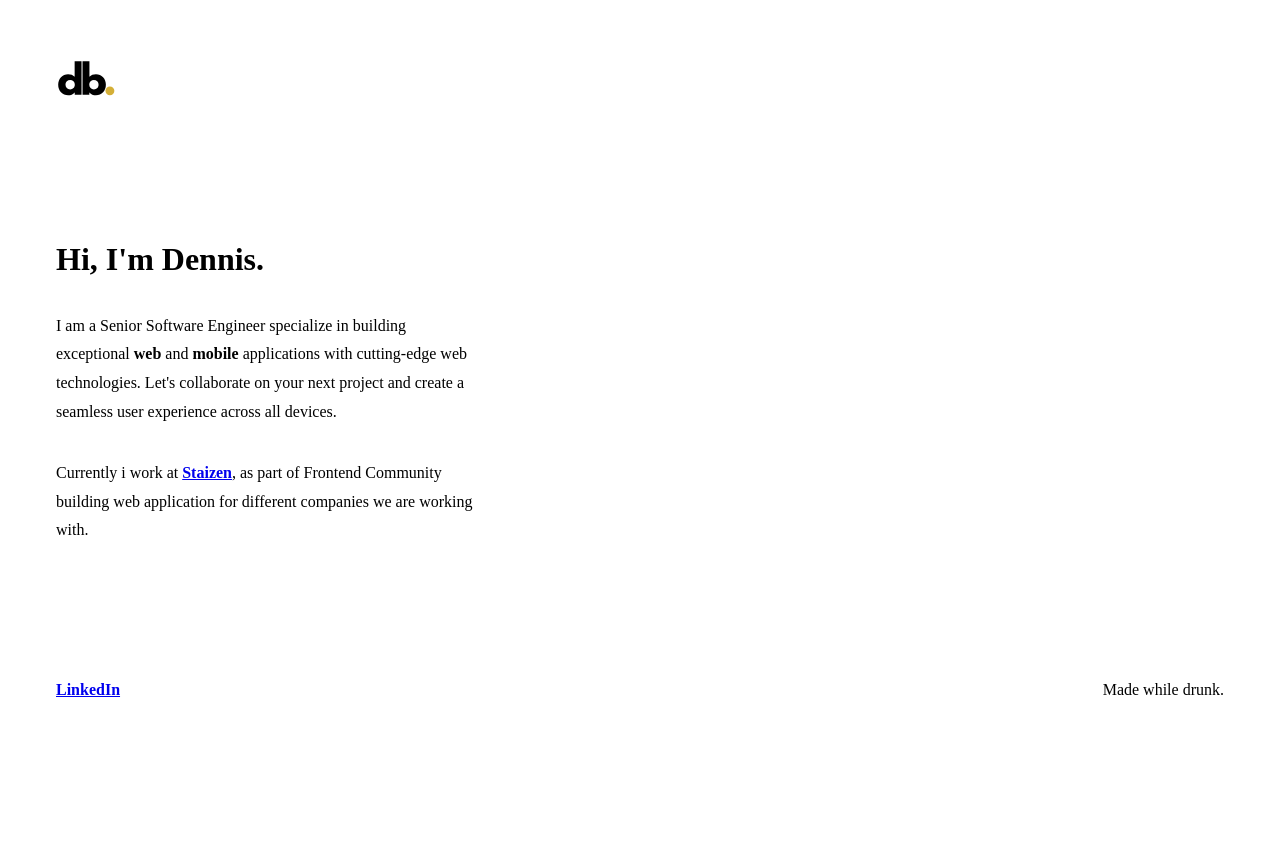
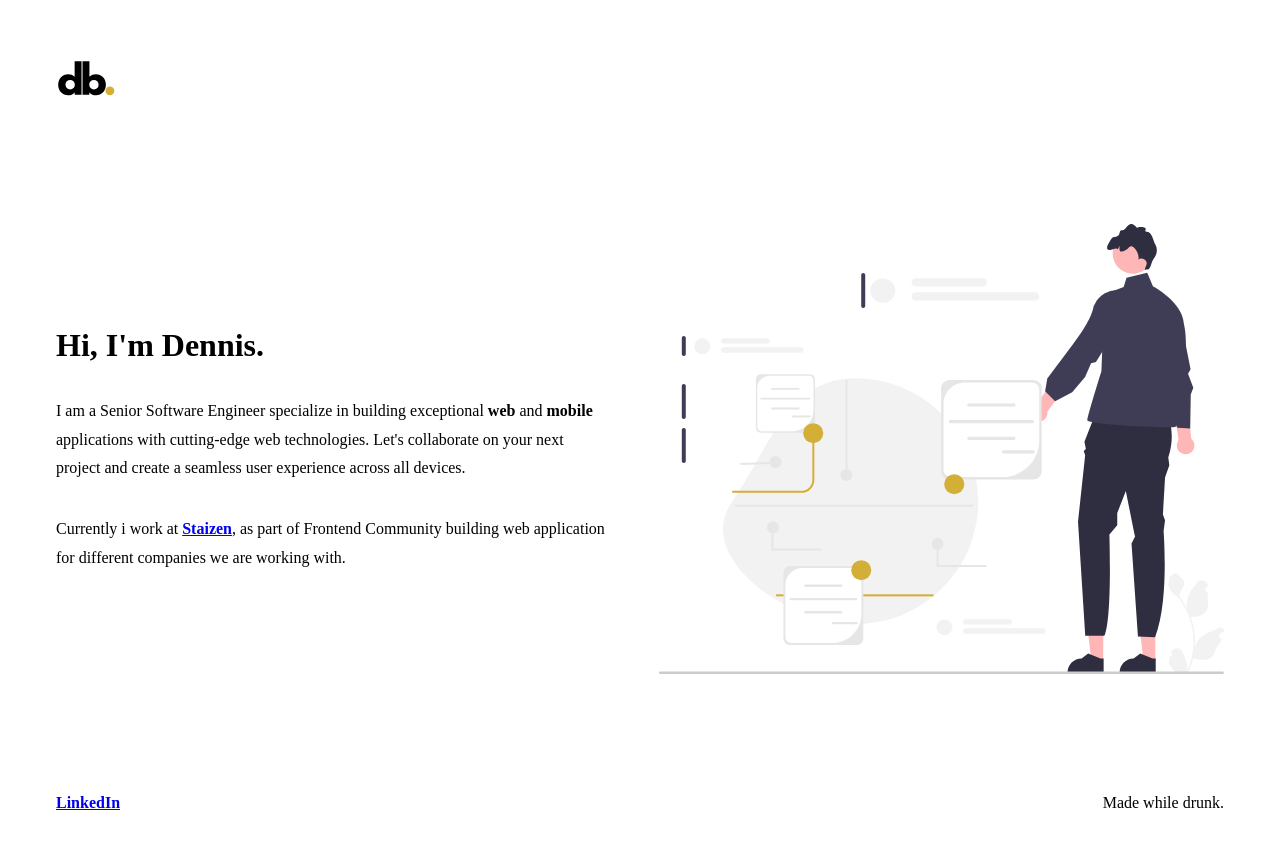
Before and after one commit to d3bn/portfolio-app, a React (Vite) app: page / in a window 1280 px wide. Shown: the top 846 px of the page. Before the commit the page ends 800 px from the top, so only its background shows below. Built offline with nearby package versions, Linux system fonts and the light colour scheme; the HTML template or start-up script is replaced by a standard one.

Commit message:
feat: add banner found from undraw

```diff
--- a/src/pages/home.tsx
+++ b/src/pages/home.tsx
@@ -1,9 +1,11 @@
 /** @jsxImportSource @emotion/react */
 import { css } from "@emotion/react";
 import { Link } from "react-router-dom";
+import BannerImg from "../assets/banner.svg";
 
 function Home() {
   return (
+    <div css={containerCss}>
       <div css={wrapperCss}>
         <h1>Hi, I'm Dennis.</h1>
         <p>
@@ -13,7 +15,8 @@ function Home() {
           and create a seamless user experience across all devices.
         </p>
         <p>
-        Currently i work at <Link
+          Currently i work at{" "}
+          <Link
             target="_blank"
             rel="noopener noreferrer"
             to="https://staizen.com"
@@ -24,17 +27,38 @@ function Home() {
           companies we are working with.
         </p>
       </div>
+      <img
+        src={BannerImg}
+        title="Dennis Basan | Software Developer"
+        css={bannerCss}
+      />
+    </div>
   );
 }
+
+const containerCss = css`
+  display: flex;
+  justify-content: center;
+  align-items: center;
+  gap: 3em;
+
+  > * {
+    flex: 1 1 0px;
+  }
+
+  @media (max-width: 1024px) {
+    flex-direction: column;
+  }
+`;
 
 const wrapperCss = css`
   display: flex;
   flex-direction: column;
   line-height: 1.8em;
+`;
 
-  @media (min-width: 1024px) {
-    width: calc(100vw / 3);
-  }
+const bannerCss = css`
+  width: 100%;
 `;
 
 export default Home;
```
Also changed, not shown: src/assets/banner.svg (added). Lines whose indentation alone changed are shown as unchanged.
